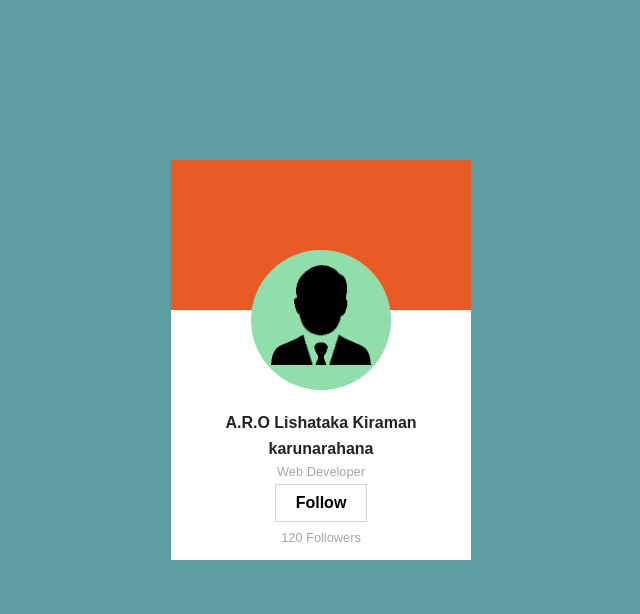
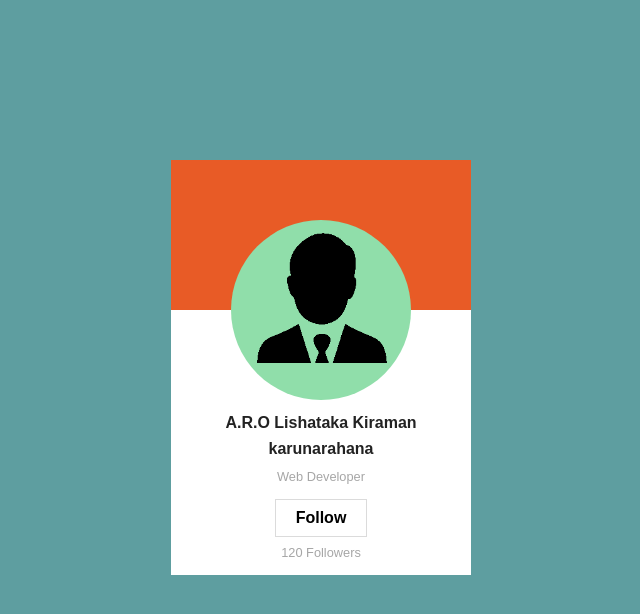
Before and after one commit to AndreiBelich/homeWork24_02_21, a plain HTML site: page index.html in a window 1280 px wide. Shown: the whole page, without its empty margins (319-959 px from the left). Drawn offline with Linux system fonts and the light colour scheme.

Commit message:
change position relative on absolute and move card-imege in liwer block

```diff
--- a/assets/css/styles.css
+++ b/assets/css/styles.css
@@ -8,7 +8,8 @@ body{
 }
 
 .user-card{
-  width: 300px;
+  --card-width: 300px;
+  width: var(--card-width);
   margin: 20vh auto 0 auto;
 }
 
@@ -18,33 +19,35 @@ body{
 }
 
 .lower-block{
-  height: 250px;
   background-color: #FFFFFF;
+  position: relative;
 }
 
 .img-container{
+  --container-size: 180px;
   background-color: #90DEAA;
-  position: relative;
-  top: 90px;
-  left: 80px;
-  width: 140px;
-  height: 140px;
+  width: var(--container-size);
+  height: var(--container-size);
   border-radius: 50%;
+  position: absolute;
+  top: calc(var(--container-size) / 2 * -1);
+  left: calc((var(--card-width) - var(--container-size)) / 2);
 }
 
 .avatar{
-  width: 100px;
-  height: 100px;
-  position:relative;
-  top: 15px;
-  left: 20px;
+  --image-size: calc(var(--container-size) * 0.72);
+  width: var(--image-size);
+  height: var(--image-size);
   object-fit: cover;
   object-position: top;
+  position: relative;
+  top: calc(var(--image-size) / 10);
+  left: calc(var(--image-size) / 5);
 }
 
 .user-info{
+  text-align: center;
   padding-top: 100px;
-  text-align: center;
 }
 
 .user-name{
@@ -55,7 +58,7 @@ body{
 .user-position{
   text-transform: capitalize;
   opacity: 0.4;
-  margin-top: 5px;
+  margin: 10px 0;
   font-size: 0.8em;
 }
 
@@ -64,7 +67,7 @@ body{
   color: #000000;
   font-weight: bold;
   display: inline-block;
-  border: 1px solid lightgrey;
+  border: 1px solid rgba(211, 211, 211, 0.8);
   padding: 10px 20px;
   margin-top: 5px;
 }
@@ -73,4 +76,5 @@ body{
   margin-top: 10px;
   font-size: 0.8em;
   opacity: 0.4;
+  padding-bottom: 15px;
 }
--- a/index.html
+++ b/index.html
@@ -9,13 +9,12 @@
   <title>Homework User Card</title>
 </head>
 <body>
-  <div class="user-card">
-    <div class="upper-block">
+  <article class="user-card">
+    <div class="upper-block"></div>
+    <div class="lower-block">
       <div class="img-container">
         <img src="./assets/images/avatar.png" alt="user-avatar" class="avatar">
       </div>
-    </div>
-    <div class="lower-block">
       <div class="user-info">
         <p class="user-name">A.R.O Lishataka Kiraman karunarahana</p>
         <p class="user-position">Web developer</p>
@@ -23,6 +22,6 @@
         <p class="follow-counter">120 Followers</p>
       </div>
     </div>
-  </div>
+  </article>
 </body>
 </html>
```
